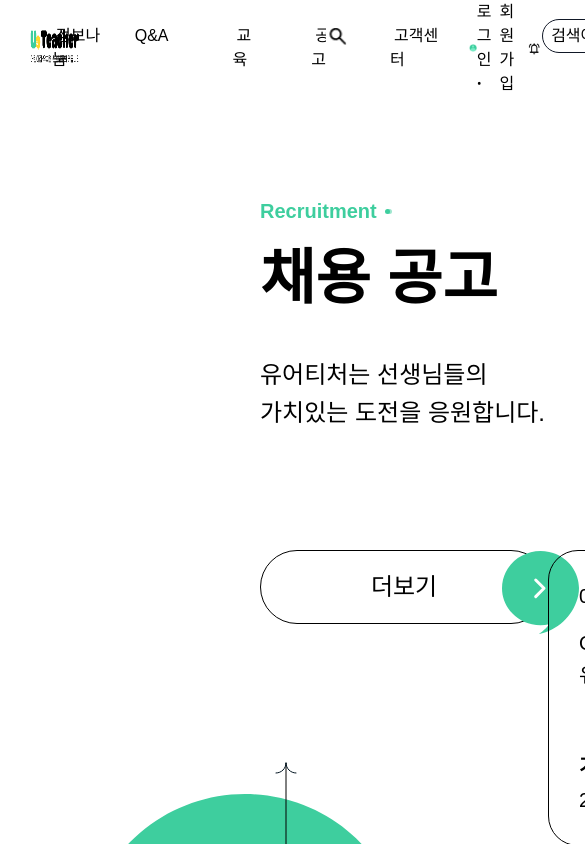
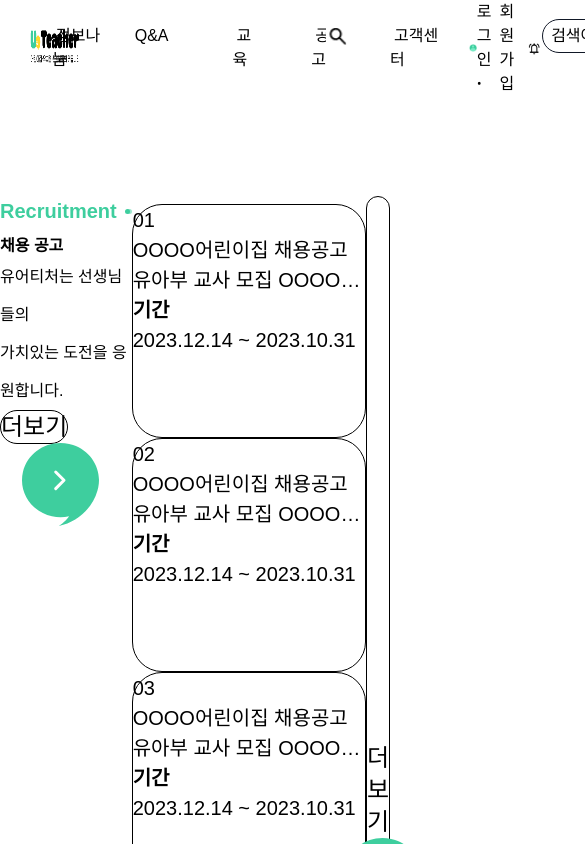
Before and after one commit to yourteacher-org/yourteacher-fe, a React (Vite) app: page / in a window 390 px wide. Shown: the top 844 px of the page, 585 px wide, since content can reach past the window. Built offline with nearby package versions, Linux system fonts and the light colour scheme.

Commit message:
[style] RecruitSection, Button 반응형 추가 (태블릿)

```diff
--- a/src/components/Button.tsx
+++ b/src/components/Button.tsx
@@ -11,24 +11,30 @@ type ButtonFontSizeType = {
 
 const buttonSize: ButtonFontSizeType = {
   xl: 'text-xl px-14 py-3',
-  lg: 'text-2xl px-11 py-5 min-w-72',
+  lg: `xl:min-w-72 xl:px-11 xl:py-5 xl:text-2xl
+        lg:min-w-[10.875rem] lg:py-[0.875rem] lg:text-sm`,
   md: 'text-xl px-11 py-3',
   sm: 'text-xl px-6 py-2.5',
   xs: 'text-lg px-6 py-3',
 };
 
-const Button = ({ children, size = 'lg', ...props }: ButtonProps) => {
+const Button = ({
+  children,
+  size = 'lg',
+  className,
+  ...props
+}: ButtonProps) => {
   return (
     <button
-      className={`${buttonSize[size]}
+      className={`${buttonSize[size]} ${className}
         group border border-black rounded-full text-2xl relative`}
       {...props}
     >
       {children}
       <Comma
-        className="absolute top-0 -right-8 fill-green
+        className="xl:w-[4.625rem] lg:w-[3.125rem] absolute xl:top-0 lg:-top-[1rem] -right-8 fill-green
           transition duration-300
-          group-hover:translate-x-6 group-hover:drop-shadow-green"
+          xl:group-hover:translate-x-6 lg:group-hover:translate-x-3 group-hover:drop-shadow-green"
       />
     </button>
   );
--- a/src/layouts/MainLayout.tsx
+++ b/src/layouts/MainLayout.tsx
@@ -11,7 +11,7 @@ const MainLayout = ({ children }: MainLayoutProps) => {
   return (
     <>
       <Navbar />
-      <main>{children}</main>
+      <main className="xl:w-[1920px] lg:w-[1024px] mx-auto">{children}</main>
       <Footer />
     </>
   );
--- a/src/pages/Home/RecruitSection.tsx
+++ b/src/pages/Home/RecruitSection.tsx
@@ -8,7 +8,7 @@ import { Link } from 'react-router-dom';
 const DATA = Array.from({ length: 5 }, (_, i) => ({
   id: i + 1,
   title:
-    'OOOO어린이집 채용공고 유아부 교사 모집 OOOO어린이집 채용공고 유아부 교사 모집 ',
+    'OOOO어린이집 채용공고 유아부 교사 모집 OOOO 어린이집 채용공고 유아부 교사 모집 ',
   period: '2023.12.14 ~ 2023.10.31',
   src: '/',
 }));
@@ -27,23 +27,29 @@ const RecruitCard = ({ id, isStart, title, period, src }: RecruitCardProps) => {
       <li
         key={id}
         className={`group relative
-          w-[18.375rem] aspect-square p-[1.875rem]
-          border border-black rounded-[1.875rem] text-[1.25rem]
-          cursor-pointer`}
+          xl:w-[18.375rem] aspect-square xl:p-[1.875rem]
+          lg:w-[14.375rem] lg:p-6
+          border border-black rounded-[1.875rem]
+          text-[1.25rem] cursor-pointer`}
       >
-        <p className="mb-4">{String(id).padStart(2, '0')}</p>
+        <p className="xl:mb-4 lg:mb-5 lg:text-sm">
+          {String(id).padStart(2, '0')}
+        </p>
         <p
-          className="mb-[3.75rem] text-xl leading-8 break-keep line-clamp-2
-            transition-all duration-300 group-hover:font-bold"
+          className="xl:mb-[3.75rem] lg:mb-[3.125rem]
+            xl:text-xl lg:text-sm
+            xl:leading-8 lg:leading-6
+            break-keep line-clamp-2
+            transition-[font-weight] duration-300 group-hover:font-bold"
         >
           {title}
         </p>
-        <p className="mb-1 font-bold">기간</p>
-        <p>{period}</p>
+        <p className="xl:mb-1 lg:mb-2.5 font-bold lg:text-xs">기간</p>
+        <p className="lg:text-xs">{period}</p>
         <Comma
           className="absolute -top-10 right-[1.875rem]
-        fill-yellow opacity-0 group-hover:opacity-100
-          transition-opacity duration-300"
+          fill-yellow opacity-0 group-hover:opacity-100
+            transition-opacity duration-300"
         />
       </li>
     </Link>
@@ -52,23 +58,36 @@ const RecruitCard = ({ id, isStart, title, period, src }: RecruitCardProps) => {
 
 const RecruitSection = () => {
   return (
-    <Section as="section" className="flex py-[6.25rem] px-[16.25rem]">
-      <div className="flex-1 w-[25rem]">
-        <div className="flex items-center gap-2 mb-2">
+    <Section
+      as="section"
+      className="flex xl:flex-row xl:items-start lg:flex-col lg:items-center py-[6.25rem] xl:px-[16.25rem]"
+    >
+      <div className="flex-1 xl:w-[25rem] xl:text-left lg:text-center xl:mb-0 lg:mb-10">
+        <div className="flex items-center xl:justify-start lg:justify-center gap-2 mb-2">
           <p className="text-[1.25rem] text-green font-bold">Recruitment</p>
           <TwoCircle />
         </div>
-        <h1 className="text-[3.75rem] font-bold mb-8">채용 공고</h1>
-        <p className="text-2xl leading-[2.375rem] mb-[7.375rem]">
-          유어티처는 선생님들의 <br /> 가치있는 도전을 응원합니다.
+        <h1 className="xl:text-[3.75rem] lg:text-[2.5rem] font-bold xl:mb-8 lg:mb-[1.875rem]">
+          채용 공고
+        </h1>
+        <p className="xl:mb-[7.375rem] lg:mb-[1rem] xl:text-2xl lg:text-[1.25rem] leading-[2.375rem]">
+          유어티처는 선생님들의 <br className="xl:block lg:hidden" />
+          가치있는 도전을 응원합니다.
         </p>
-        <Button>더보기</Button>
+        <Button className="lg:hidden">더보기</Button>
       </div>
-      <ul className="grid grid-rows-2 grid-cols-3 gap-x-[2.5rem] gap-y-[3.125rem] py-2">
+      <ul
+        className="
+          xl:grid xl:grid-rows-2 xl:grid-cols-3
+          lg:flex lg:flex-wrap
+          xl:w-auto lg:w-[46rem] lg:justify-center
+          xl:gap-x-[2.5rem] xl:gap-y-[3.125rem] lg:gap-x-5 lg:gap-y-5 py-2"
+      >
         {DATA.map((data, index) => (
           <RecruitCard key={data.id} isStart={index === 0} {...data} />
         ))}
       </ul>
+      <Button className="xl:hidden lg:mt-10">더보기</Button>
     </Section>
   );
 };
```
